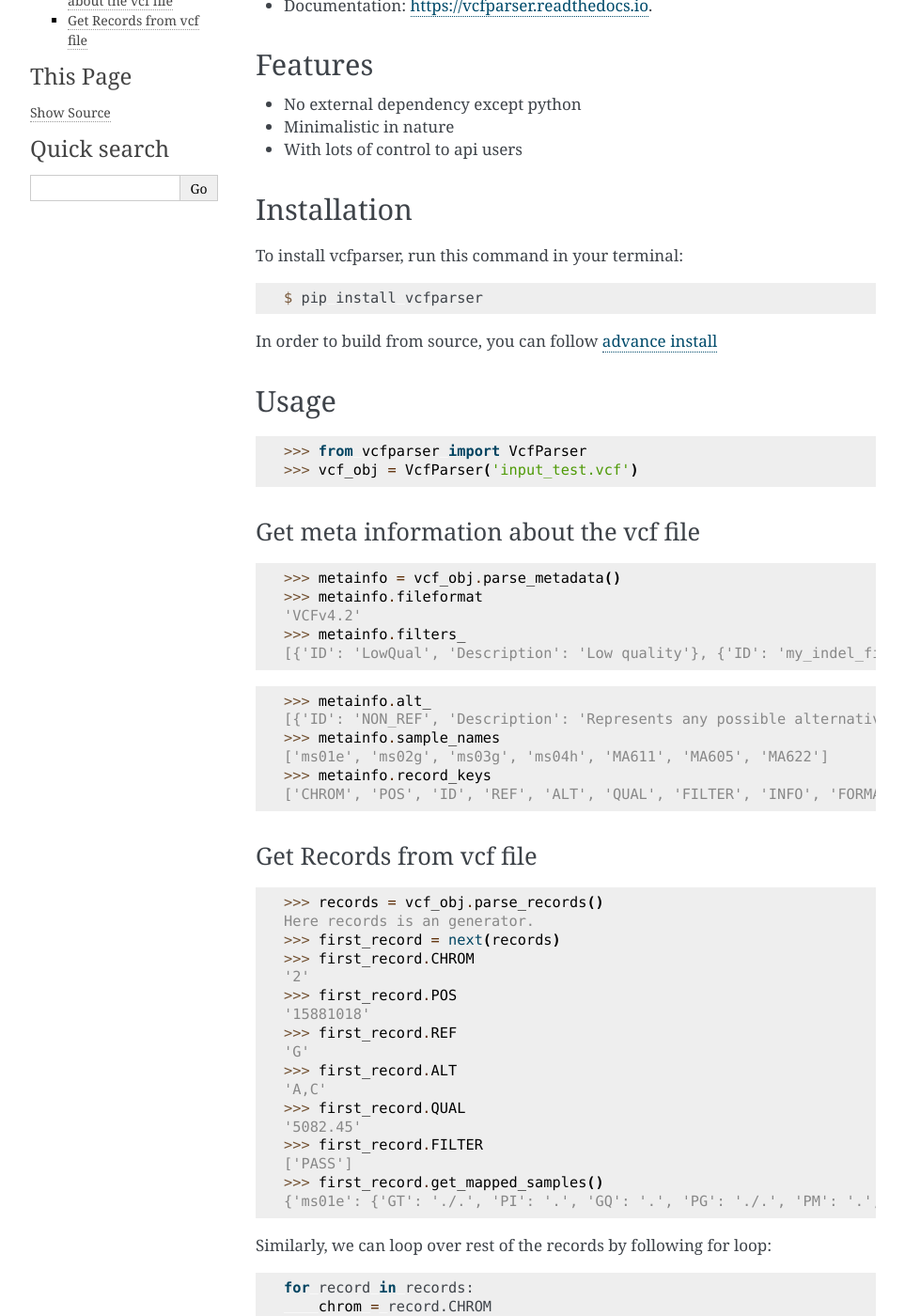
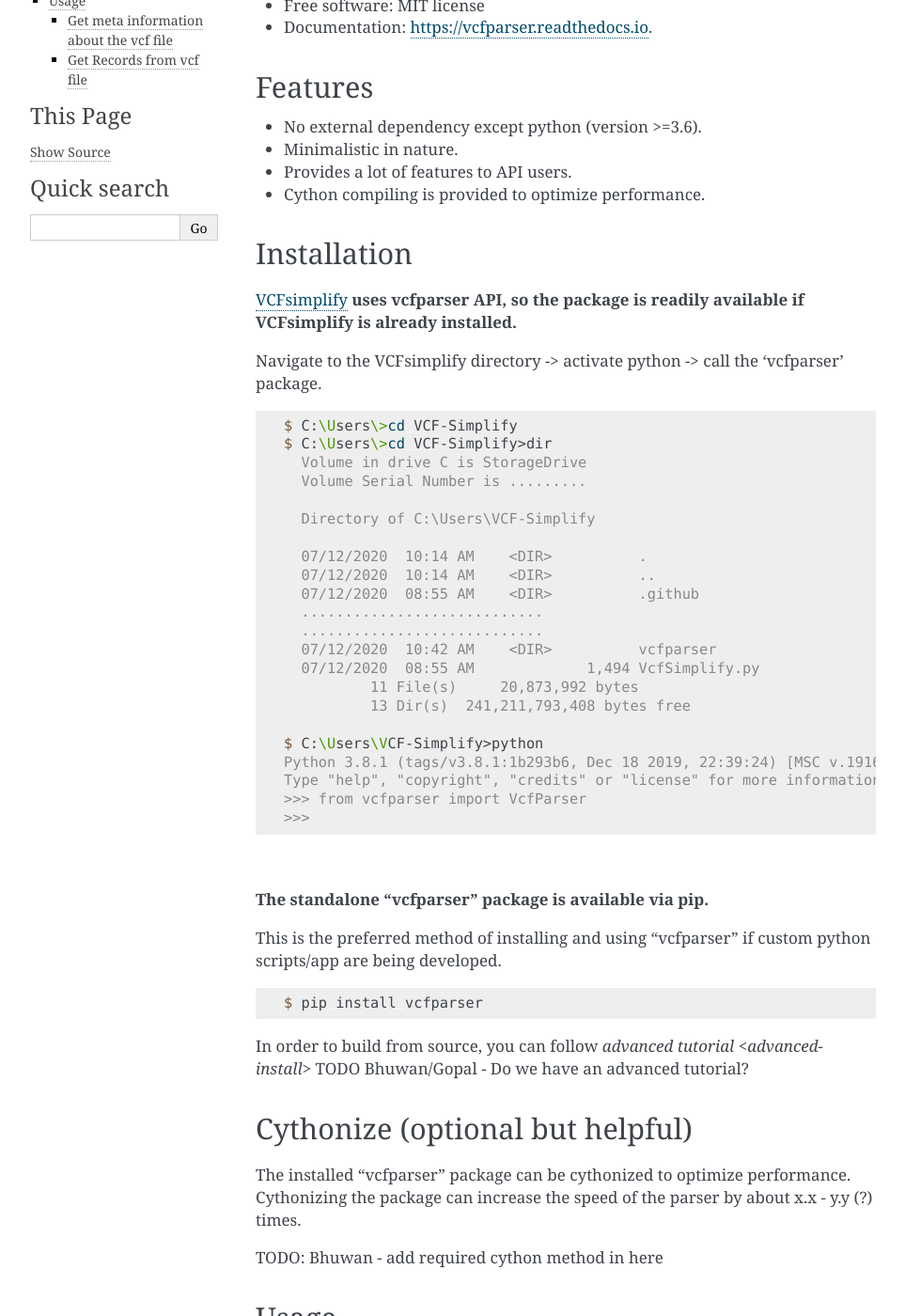
Before and after one commit to everestial/vcfparser, a Sphinx documentation site: the page built from docs/README.rst, in a window 1280 px wide and 1400 px high, scrolled down 209 px. Shown: the whole window at 94% size, without its empty margins (148-1111 px from the left). Built offline with Sphinx 7.4.7, drawn with Linux system fonts in a browser that asks for light colours; some of the changed text lies outside the part shown.

Commit message:
updated Readme file

```diff
--- a/docs/README.rst
+++ b/docs/README.rst
@@ -1,5 +1,5 @@
 =========
-Vcfparser
+vcfparser
 =========
 
 .. image:: https://img.shields.io/pypi/v/vcfparser.svg
@@ -14,7 +14,7 @@
 
 
 
-Python parser for parsing the genomics and transcriptomics VCF data.
+Python (version >=3.6) package for parsing the genomics and transcriptomics VCF data.
 
 
 * Free software: MIT license
@@ -23,20 +23,66 @@
 
 Features
 --------
-- No external dependency except python
-- Minimalistic in nature
-- With lots of control to api users
+- No external dependency except python (version >=3.6).
+- Minimalistic in nature.
+- Provides a lot of features to API users.
+- Cython compiling is provided to optimize performance.
 
 
 Installation
 ------------
-To install vcfparser, run this command in your terminal:
+
+`VCFsimplify <https://github.com/everestial/VCF-Simplify>`_ **uses vcfparser API, so the package is readily available if VCFsimplify is already installed.**
+
+Navigate to the VCFsimplify directory ->
+activate python ->
+call the 'vcfparser' package.
+
+.. code-block:: console
+
+    $ C:\Users\>cd VCF-Simplify
+    $ C:\Users\>cd VCF-Simplify>dir
+      Volume in drive C is StorageDrive
+      Volume Serial Number is .........
+
+      Directory of C:\Users\VCF-Simplify
+
+      07/12/2020  10:14 AM    <DIR>          .
+      07/12/2020  10:14 AM    <DIR>          ..
+      07/12/2020  08:55 AM    <DIR>          .github
+      ............................
+      ............................
+      07/12/2020  10:42 AM    <DIR>          vcfparser
+      07/12/2020  08:55 AM             1,494 VcfSimplify.py
+              11 File(s)     20,873,992 bytes
+              13 Dir(s)  241,211,793,408 bytes free
+
+    $ C:\Users\VCF-Simplify>python
+    Python 3.8.1 (tags/v3.8.1:1b293b6, Dec 18 2019, 22:39:24) [MSC v.1916 (Intel)] on win32
+    Type "help", "copyright", "credits" or "license" for more information.
+    >>> from vcfparser import VcfParser
+    >>>
+
+|
+
+**The standalone "vcfparser" package is available via pip.**
+
+This is the preferred method of installing and using "vcfparser" if custom python scripts/app are being developed.
 
 .. code-block:: console
 
     $ pip install vcfparser
 
-In order to build from source, you can follow :ref:`advance install <advanced-install>`
+In order to build from source, you can follow `advanced tutorial <advanced-install>`
+TODO Bhuwan/Gopal - Do we have an advanced tutorial?
+
+Cythonize (optional but helpful)
+--------------------------------
+The installed "vcfparser" package can be cythonized to optimize performance.
+Cythonizing the package can increase the speed of the parser by about x.x - y.y (?) times.
+
+TODO: Bhuwan - add required cython method in here
+
 
 
 Usage
@@ -53,7 +99,6 @@
 'VCFv4.2'
 >>> metainfo.filters_
 [{'ID': 'LowQual', 'Description': 'Low quality'}, {'ID': 'my_indel_filter', 'Description': 'QD < 2.0 || FS > 200.0 || ReadPosRankSum < -20.0'}, {'ID': 'my_snp_filter', 'Description': 'QD < 2.0 || FS > 60.0 || MQ < 40.0 || MQRankSum < -12.5 || ReadPosRankSum < -8.0'}]
-
 >>> metainfo.alt_
 [{'ID': 'NON_REF', 'Description': 'Represents any possible alternative allele at this location'}]
 >>> metainfo.sample_names
@@ -62,12 +107,10 @@
 ['CHROM', 'POS', 'ID', 'REF', 'ALT', 'QUAL', 'FILTER', 'INFO', 'FORMAT', 'ms01e', 'ms02g', 'ms03g', 'ms04h', 'MA611', 'MA605', 'MA622']
 
 
-
-
 Get Records from vcf file
 ^^^^^^^^^^^^^^^^^^^^^^^^^
 >>> records = vcf_obj.parse_records()
-Here records is an generator.
+# Note: Records are returned as generator.
 >>> first_record = next(records)
 >>> first_record.CHROM
 '2'
@@ -83,9 +126,14 @@
 ['PASS']
 >>> first_record.get_mapped_samples()
 {'ms01e': {'GT': './.', 'PI': '.', 'GQ': '.', 'PG': './.', 'PM': '.', 'PW': './.', 'AD': '0,0', 'PL': '0,0,0,.,.,.', 'DP': '0', 'PB': '.', 'PC': '.'}, 'ms02g': {'GT': './.', 'PI': '.', 'GQ': '.', 'PG': './.', 'PM': '.', 'PW': './.', 'AD': '0,0', 'PL': '0,0,0,.,.,.', 'DP': '0', 'PB': '.', 'PC': '.'}, 'ms03g': {'GT': './.', 'PI': '.', 'GQ': '.', 'PG': './.', 'PM': '.', 'PW': './.', 'AD': '0,0', 'PL': '0,0,0,.,.,.', 'DP': '0', 'PB': '.', 'PC': '.'}, 'ms04h': {'GT': '1/1', 'PI': '.', 'GQ': '6', 'PG': '1/1', 'PM': '.', 'PW': '1/1', 'AD': '0,2', 'PL': '49,6,0,.,.,.', 'DP': '2', 'PB': '.', 'PC': '.'}, 'MA611': {'GT': '0/0', 'PI': '.', 'GQ': '78', 'PG': '0/0', 'PM': '.', 'PW': '0/0', 'AD': '29,0,0', 'PL': '0,78,1170,78,1170,1170', 'DP': '29', 'PB': '.', 'PC': '.'}, 'MA605': {'GT': '0/0', 'PI': '.', 'GQ': '9', 'PG': '0/0', 'PM': '.', 'PW': '0/0', 'AD': '3,0,0', 'PL': '0,9,112,9,112,112', 'DP': '3', 'PB': '.', 'PC': '.'}, 'MA622': {'GT': '0/0', 'PI': '.', 'GQ': '99', 'PG': '0/0', 'PM': '.', 'PW': '0/0', 'AD': '40,0,0', 'PL': '0,105,1575,105,1575,1575', 'DP': '40', 'PB': '.', 'PC': '.\n'}}
+TODO: Bhuwan (priority - high)
+The very last example "first_record.get_mapped_samples()" is returning the value of the last sample/key with "\n".
+i.e: 'PC': '.\n'
+Please fix that issue - strip('\n') in the line before parsing.
 
+|
 
-Similarly, we can loop over rest of the records by following for loop:
+Similarly, we can loop over each record by using a for-loop:
 
 .. code-block:: bash
 
@@ -100,3 +148,8 @@
         format_ = record.format_
         infos = record.get_info_dict()
         mapped_sample = record.get_mapped_samples()
+
+For more specific use cases please check the examples in the following section:
+
+tutorial on MetaData # TODO (Gopal) - add link here
+tutorial on record parser # TODO - add link here
```
